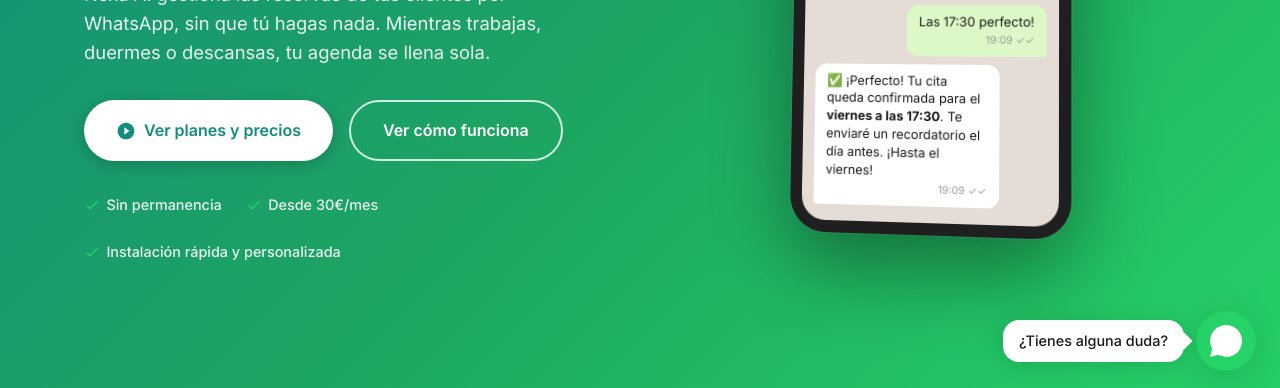
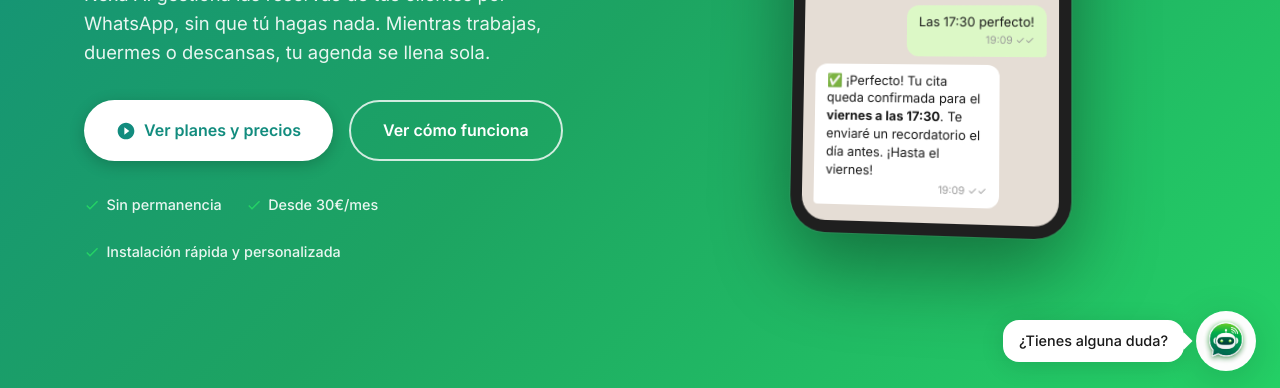
Before and after one commit to davidomej/nexai-web, a website: page public/index.html in a window 1280 px wide. Shown: the part 405-793 px from the top of the page. Drawn offline with Linux system fonts and the light colour scheme.

Commit message:
Change float button image

```diff
--- a/public/css/styles.css
+++ b/public/css/styles.css
@@ -1035,10 +1035,17 @@ p  { color: var(--text-mid); }
   display: flex;
   align-items: center;
   justify-content: center;
+  overflow: hidden;
   box-shadow: var(--shadow-lg);
   cursor: pointer;
   transition: transform var(--transition), box-shadow var(--transition), background var(--transition);
   animation: whatsapp-float-pulse 2.4s ease-in-out infinite;
+}
+
+.whatsapp-float-btn img {
+  width: 100%;
+  height: 100%;
+  object-fit: cover;
 }
 
 .whatsapp-float-btn:hover {
--- a/public/index.html
+++ b/public/index.html
@@ -632,7 +632,7 @@
   <div class="whatsapp-float-wrap">
     <div class="whatsapp-float-bubble" id="whatsappFloatBubble" role="status" hidden></div>
     <button type="button" id="whatsappFloatBtn" class="whatsapp-float-btn" aria-label="Contactar por WhatsApp" aria-haspopup="dialog">
-      <svg width="32" height="32" viewBox="0 0 24 24" fill="currentColor"><path d="M17.498 14.382c-.301-.15-1.767-.867-2.04-.966-.273-.101-.473-.15-.673.15-.197.295-.771.964-.944 1.162-.175.195-.349.21-.646.075-.3-.15-1.263-.465-2.403-1.485-.888-.795-1.484-1.77-1.66-2.07-.174-.3-.019-.465.13-.615.136-.135.301-.345.451-.523.146-.181.194-.301.297-.496.1-.21.049-.375-.025-.524-.075-.15-.672-1.62-.922-2.206-.24-.584-.487-.51-.672-.51-.172-.015-.371-.015-.571-.015-.2 0-.523.074-.797.359-.273.3-1.045 1.02-1.045 2.475s1.07 2.865 1.219 3.075c.149.195 2.105 3.195 5.1 4.485.714.3 1.27.48 1.704.629.714.227 1.365.195 1.88.121.574-.091 1.767-.721 2.016-1.426.255-.705.255-1.29.18-1.425z"/><path d="M20.52 3.449C12.831-3.984.106 1.407.101 11.893c0 2.096.549 4.14 1.595 5.945L0 24l6.335-1.652C15.914 27.034 24 20.717 24 11.893c0-3.199-1.242-6.203-3.48-8.444z"/></svg>
+      <img src="assets/nexa_message.png" alt="" width="36" height="36" />
     </button>
   </div>
 
```
Also changed, not shown: public/thanks.html (+1 -1 lines), .claude/settings.json, public/assets/nexa_message.png (added).
